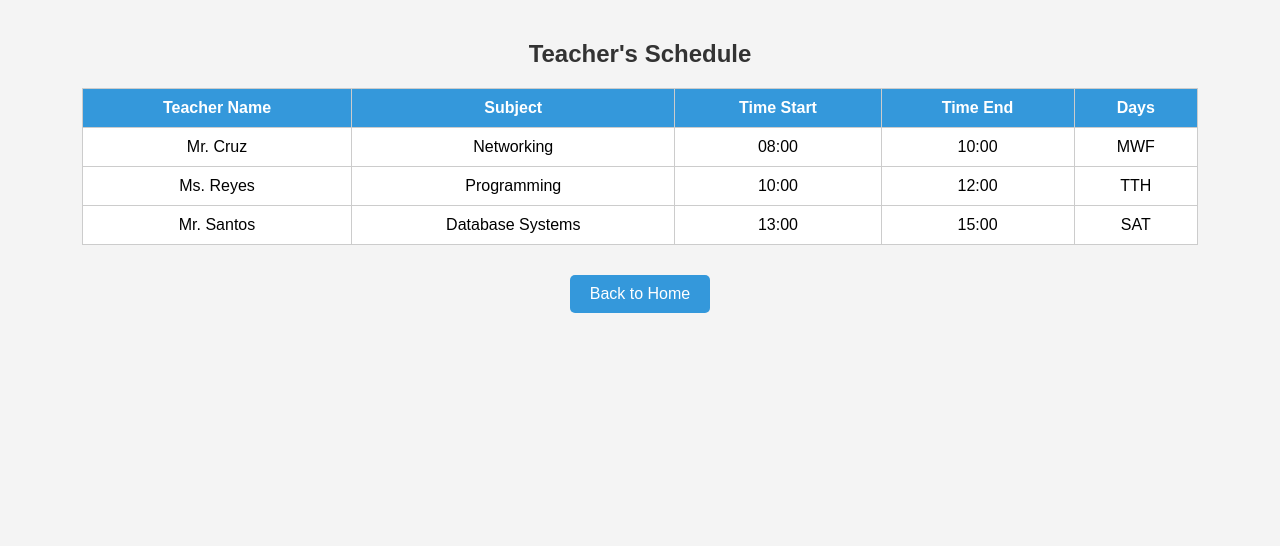
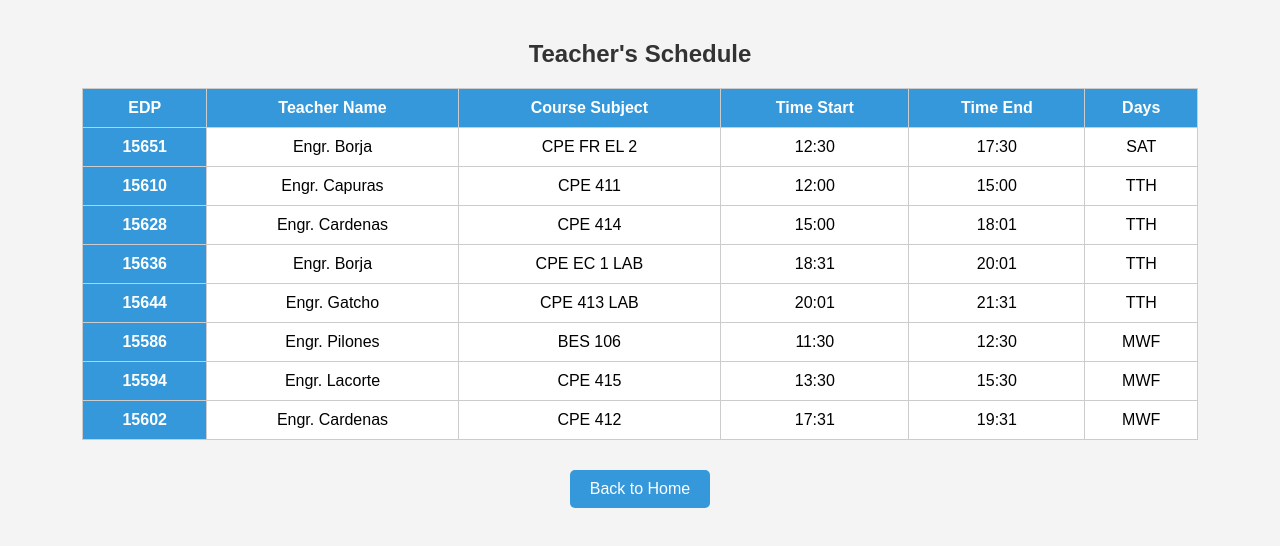
Before and after one commit to TheCoalNoob/teacher-time-tracker, a plain HTML site: page check-time.html in a window 1280 px wide. Drawn offline with Linux system fonts and the light colour scheme.

Commit message:
Update check-time.html

```diff
--- a/check-time.html
+++ b/check-time.html
@@ -11,34 +11,33 @@
   <table id="schedule-table">
     <thead>
       <tr>
-        <th>Teacher Name</th>
-        <th>Subject</th>
-        <th>Time Start</th>
-        <th>Time End</th>
-        <th>Days</th>
+        <th>EDP</th> <th>Teacher Name</th> <th>Course Subject</th> <th>Time Start</th> <th>Time End</th> <th>Days</th>
       </tr>
     </thead>
     <tbody>
       <tr>
-        <td>Mr. Cruz</td>
-        <td>Networking</td>
-        <td>08:00</td>
-        <td>10:00</td>
-        <td>MWF</td>
+        <th>15651</th> <td>Engr. Borja</td> <td>CPE FR EL 2</td> <td>12:30</td> <td>17:30</td> <td>SAT</td>
       </tr>
       <tr>
-        <td>Ms. Reyes</td>
-        <td>Programming</td>
-        <td>10:00</td>
-        <td>12:00</td>
-        <td>TTH</td>
+        <th>15610</th> <td>Engr. Capuras</td> <td>CPE 411</td> <td>12:00</td> <td>15:00</td> <td>TTH</td>
       </tr>
       <tr>
-        <td>Mr. Santos</td>
-        <td>Database Systems</td>
-        <td>13:00</td>
-        <td>15:00</td>
-        <td>SAT</td>
+        <th>15628</th> <td>Engr. Cardenas</td> <td>CPE 414</td> <td>15:00</td> <td>18:01</td> <td>TTH</td>
+      </tr>
+      <tr>
+        <th>15636</th> <td>Engr. Borja</td> <td>CPE EC 1 LAB</td> <td>18:31</td> <td>20:01</td> <td>TTH</td>
+      </tr>
+      <tr>
+        <th>15644</th> <td>Engr. Gatcho</td> <td>CPE 413 LAB</td> <td>20:01</td> <td>21:31</td> <td>TTH</td>
+      </tr>
+      <tr>
+        <th>15586</th> <td>Engr. Pilones</td> <td>BES 106</td> <td>11:30</td> <td>12:30</td> <td>MWF</td>
+      </tr>
+      <tr>
+        <th>15594</th> <td>Engr. Lacorte</td> <td>CPE 415</td> <td>13:30</td> <td>15:30</td> <td>MWF</td>
+      </tr>
+      <tr>
+        <th>15602</th> <td>Engr. Cardenas</td> <td>CPE 412</td> <td>17:31</td> <td>19:31</td> <td>MWF</td>
       </tr>
     </tbody>
   </table>
```
